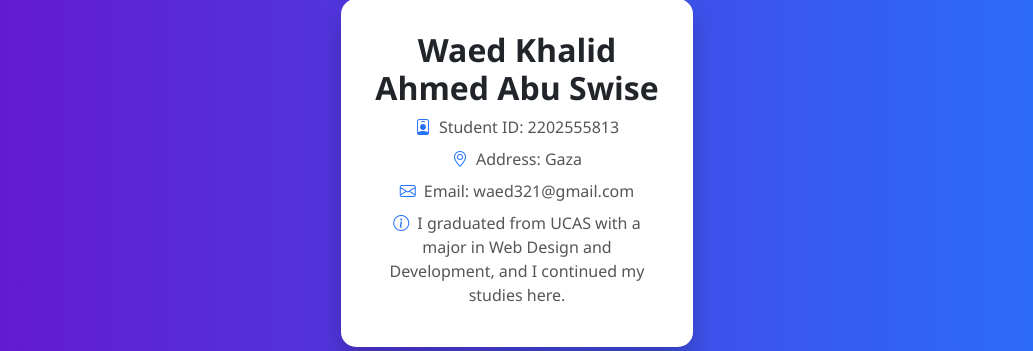
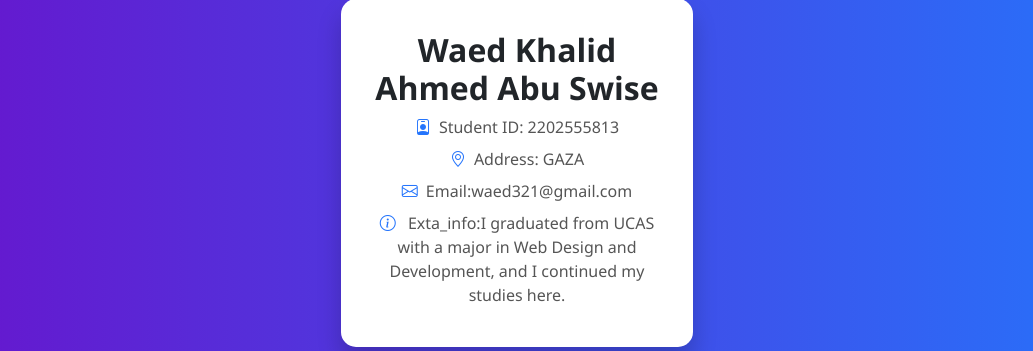
Before and after one commit to waed-kh/mydjango_project, a Django app: page / in a window 1280 px wide. Shown: the part 227-578 px from the top of the page, without its empty margins (123-1156 px from the left). Run offline with Django 5.2, Linux system fonts and the light colour scheme.

Commit message:
New updates

```diff
--- a/Templates/pages/index.html
+++ b/Templates/pages/index.html
@@ -56,11 +56,11 @@
 
 <div class="profile-card">
 
-    <h2>{{ full_name }}</h2>
-    <p><i class="bi bi-person-badge icon"></i>Student ID: {{ student_id }}</p>
-    <p><i class="bi bi-geo-alt icon"></i>Address: {{ address }}</p>
-    <p><i class="bi bi-envelope icon"></i>Email: {{ email }}</p>
-    <p><i class="bi bi-info-circle icon"></i>{{ extra_info }}</p>
+    <h2> {{ full_name|capfirst|add:" "|add:last_name }}</h2>
+    <p><i class="bi bi-person-badge icon"></i>Student ID: {{ student_id|stringformat:"s" }}</p>
+    <p><i class="bi bi-geo-alt icon"></i>Address: {{ address|upper }}</p>
+    <p><i class="bi bi-envelope icon"></i>Email:{{ email|default:"No email provided" }}</p>
+    <p><i class="bi bi-info-circle icon"></i> Exta_info:{{ extra_info }}</p>
 
 
 
--- a/pages/views.py
+++ b/pages/views.py
@@ -5,7 +5,8 @@ from django.shortcuts import render
 
 def index(request):
     context = {
-        "full_name": "Waed Khalid Ahmed Abu Swise",
+         "full_name": "Waed Khalid Ahmed",
+        "last_name": "Abu Swise",
         "student_id": "2202555813",
         "address": "Gaza",
         "email": "waed321@gmail.com",
```
